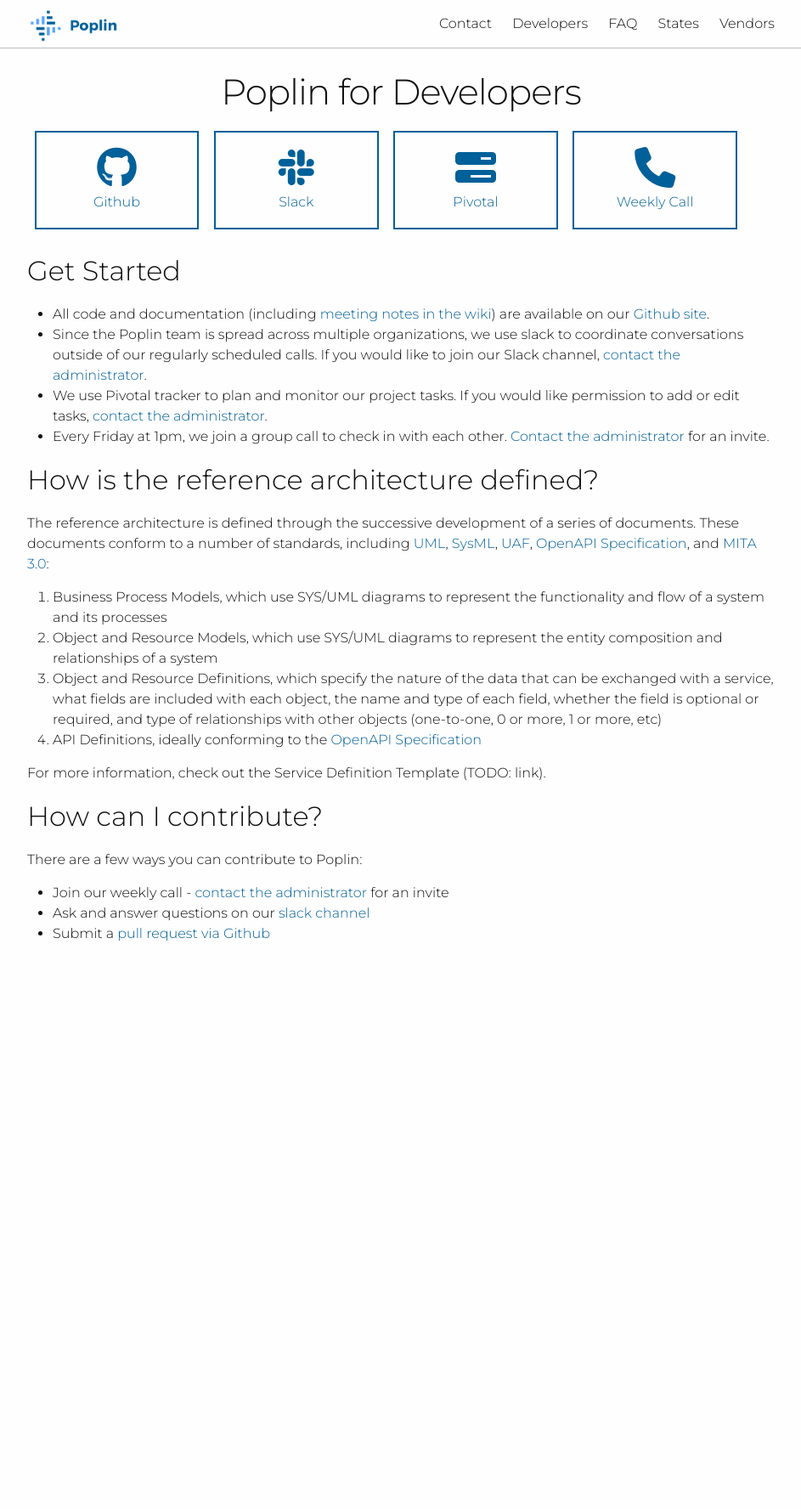
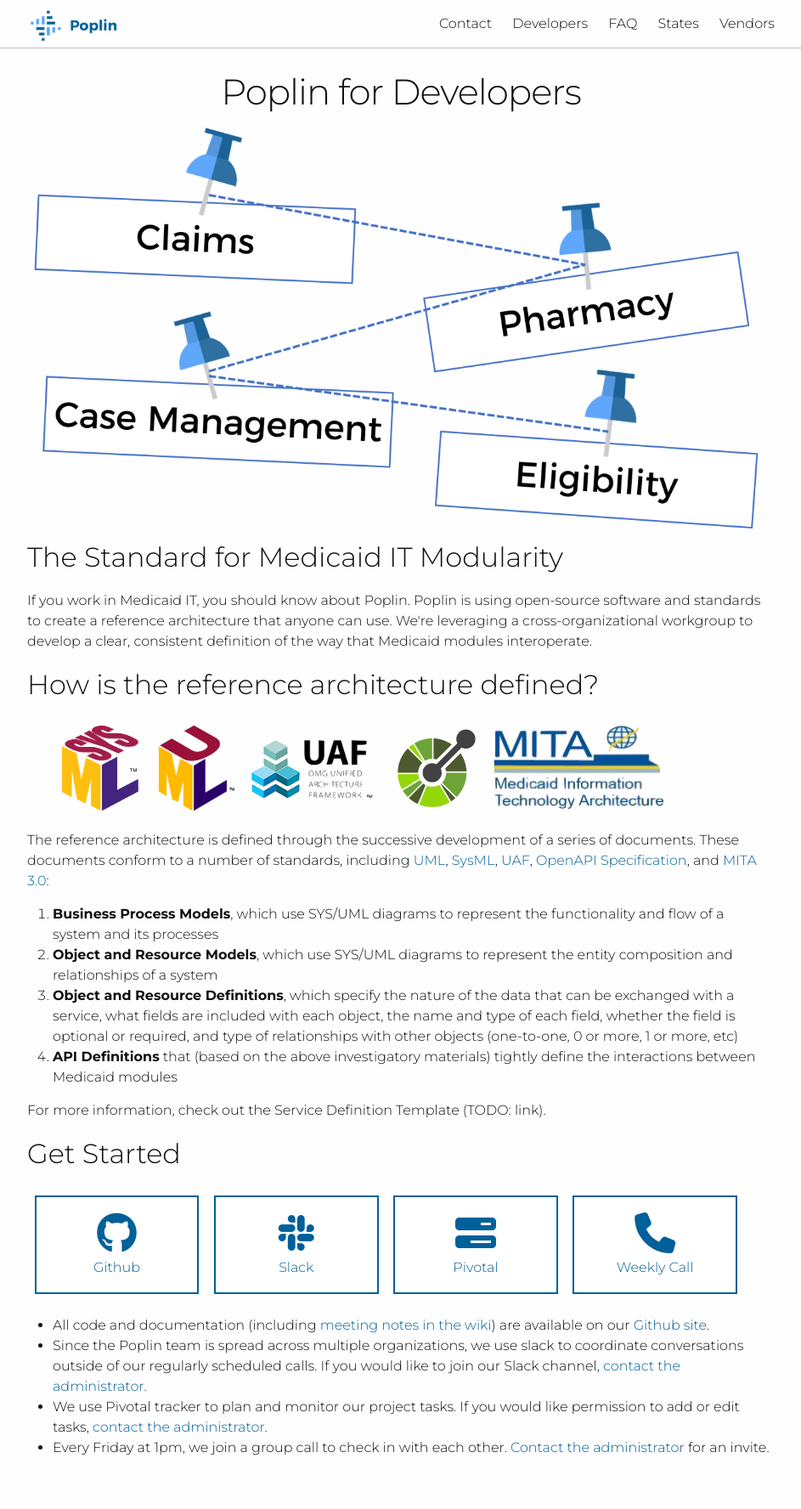
Before and after one commit to MITA-Governance-Board/Poplin, a Jekyll site: the page built from developers.html, in a window 1280 px wide. Shown: the whole page at 85% size, without its empty margins (168-1111 px from the left). Built offline with Jekyll 4.4.1, drawn with Linux system fonts in a browser that asks for light colours; nearby versions of some CDN libraries; before the commit the page ends 1171 px from its top, so only the background shows below that.

Commit message:
Modfiy content for developer page

```diff
--- a/_sass/_theme.scss
+++ b/_sass/_theme.scss
@@ -26,6 +26,7 @@
     float: left;
     text-align: center;
     font-size: 1.2em;
+    background: white;
     &:hover {
       text-decoration: none;
       color: $brand-color-bright;
@@ -51,6 +52,7 @@
     float: left;
     text-align: center;
     font-size: 1em;
+    background: white;
     &:hover {
       text-decoration: none;
       color: $brand-color-bright;
@@ -69,3 +71,13 @@
 }
 
 // Contact
+
+// Developers
+.tech_logos li {
+  display: inline-block;
+  list-style: none;
+  padding: 1%;
+}
+.tech_logos img {
+  height: 100px;
+}
--- a/developers.html
+++ b/developers.html
@@ -6,6 +6,28 @@
 
 <h1 class="post-title">Poplin for Developers</h1>
 
+<img src='/images/pins.png' alt='diagram showing Poplin as the thread between modules' />
+<h2>The Standard for Medicaid IT Modularity</h2>
+<p>If you work in Medicaid IT, you should know about Poplin. Poplin is using open-source software and standards to create a reference architecture that anyone can use.  We're leveraging a cross-organizational workgroup to develop a clear, consistent definition of the way that Medicaid modules interoperate.</p>
+
+<h2>How is the reference architecture defined?</h2>
+<ul class='tech_logos'>
+  <li><a href="http://www.omg.org/spec/SysML/"><img src='/images/sysml.png' alt='sysml logo' /></a>
+  <li><a href="http://www.omg.org/spec/UML/"><img src='/images/uml.png' alt='uml logo' /></a>
+  <li><a href="http://www.omg.org/spec/UAF/"><img src='/images/uaf.png' alt='uaf logo' /></a>
+  <li><a href="https://github.com/OAI/OpenAPI-Specification"><img src='/images/openapi.png' alt='openapi logo' /></a>
+  <li><a href="https://www.medicaid.gov/medicaid/data-and-systems/mita/mita-30/index.html"><img src='/images/mita.png' alt='mita logo' /></a>
+</ul>
+<p>The reference architecture is defined through the successive development of a series of documents.  These documents conform to a number of standards, including <a href="http://www.omg.org/spec/UML/">UML</a>, <a href="http://www.omg.org/spec/SysML/">SysML</a>, <a href="http://www.omg.org/spec/UAF/">UAF</a>, <a href="https://github.com/OAI/OpenAPI-Specification">OpenAPI Specification</a>, and <a href="https://www.medicaid.gov/medicaid/data-and-systems/mita/mita-30/index.html">MITA 3.0</a>:</p>
+<ol>
+  <li><strong>Business Process Models</strong>, which use SYS/UML diagrams to represent the functionality and flow of a system and its processes
+  <li><strong>Object and Resource Models</strong>, which use SYS/UML diagrams to represent the entity composition and relationships of a system
+  <li><strong>Object and Resource Definitions</strong>, which specify the nature of the data that can be exchanged with a service, what fields are included with each object, the name and type of each field, whether the field is optional or required, and type of relationships with other objects (one-to-one, 0 or more, 1 or more, etc)
+  <li><strong>API Definitions</strong> that (based on the above investigatory materials) tightly define the interactions between Medicaid modules
+</ol>
+<p>For more information, check out the Service Definition Template (TODO: link).</p>
+
+<h2>Get Started</h2>
 <div class="block-container-4">
   <a href="https://github.com/MITA-Governance-Board/Poplin">
     <i class="fa fa-github"></i><br>Github
@@ -20,29 +42,9 @@
     <i class="fa fa-phone"></i><br>Weekly Call
   </a>
 </div>
-
-<h2>Get Started</h2>
 <ul>
   <li>All code and documentation (including <a href="https://github.com/MITA-Governance-Board/Poplin/wiki">meeting notes in the wiki</a>) are available on our <a href="https://github.com/MITA-Governance-Board/Poplin">Github site</a>.
   <li>Since the Poplin team is spread across multiple organizations, we use slack to coordinate conversations outside of our regularly scheduled calls.  If you would like to join our Slack channel, <a href="mailto:team@projectpoplin.org?Subject=Slack%20Access%20for%20Poplin">contact the administrator</a>.
   <li>We use Pivotal tracker to plan and monitor our project tasks. If you would like permission to add or edit tasks, <a href="mailto:team@projectpoplin.org?Subject=Pivotal%20Access%20for%20Poplin">contact the administrator</a>.
   <li>Every Friday at 1pm, we join a group call to check in with each other. <a href="mailto:team@projectpoplin.org?Subject=Join%20Weekly%20Poplin%20Call">Contact the administrator</a> for an invite.
 </ul>
-
-<h2>How is the reference architecture defined?</h2>
-<p>The reference architecture is defined through the successive development of a series of documents.  These documents conform to a number of standards, including <a href="http://www.omg.org/spec/UML/">UML</a>, <a href="http://www.omg.org/spec/SysML/">SysML</a>, <a href="http://www.omg.org/spec/UAF/">UAF</a>, <a href="https://github.com/OAI/OpenAPI-Specification">OpenAPI Specification</a>, and <a href="https://www.medicaid.gov/medicaid/data-and-systems/mita/mita-30/index.html">MITA 3.0</a>:</p>
-<ol>
-  <li>Business Process Models, which use SYS/UML diagrams to represent the functionality and flow of a system and its processes
-  <li>Object and Resource Models, which use SYS/UML diagrams to represent the entity composition and relationships of a system
-  <li>Object and Resource Definitions, which specify the nature of the data that can be exchanged with a service, what fields are included with each object, the name and type of each field, whether the field is optional or required, and type of relationships with other objects (one-to-one, 0 or more, 1 or more, etc)
-  <li>API Definitions, ideally conforming to the <a href="https://github.com/OAI/OpenAPI-Specification">OpenAPI Specification</a>
-</ol>
-<p>For more information, check out the Service Definition Template (TODO: link).</p>
-
-<h2>How can I contribute?</h2>
-<p>There are a few ways you can contribute to Poplin:</p>
-<ul>
-  <li>Join our weekly call - <a href="mailto:team@projectpoplin.org?Subject=Join%20Weekly%20Poplin%20Call">contact the administrator</a> for an invite
-  <li>Ask and answer questions on our <a href="https://mita-rawg.slack.com">slack channel</a>
-  <li>Submit a <a href='https://github.com/MITA-Governance-Board/Poplin/pulls'>pull request via Github</a>
-</ul>
--- a/states.html
+++ b/states.html
@@ -6,9 +6,9 @@
 
 <h1 class="post-title">Poplin for States</h1>
 
-<img src='/images/pins.png' alt='diagram showing Poplin as the thread between modules' />
+<img src='/images/thread.png' alt='diagram showing Poplin as the thread between two modules' />
 <h2>Poplin is the thread between modules</h2>
-<p>Poplin's standardized definition of data standards and data transfer methods enables modularity by allowing vendors to focus on individual modules, rather than having to build an entire MMIS system.  When your Claims module knows exactly how to communicate with your Pharmacy module, you don't have to worry about being locked into a single vendor.</p>
+<p>Poplin's standardized definition of data formats and data transfer methods enables modularity by allowing vendors to focus on individual modules, rather than having to build an entire MMIS system.  When your Claims module knows exactly how to communicate with your Pharmacy module, you don't have to worry about being locked into a single vendor.</p>
 
 <h2>Get Involved</h2>
 <p>There are a few ways you can contribute to Poplin:</p>
--- a/vendors.html
+++ b/vendors.html
@@ -5,10 +5,10 @@
 ---
 
 <h1 class="post-title">Poplin for Vendors</h1>
-<img src='/images/your_module.png' alt='diagram showing your module here in a field of cross-weave' />
+<img src='/images/your_module.png' alt='diagram showing your module here in a field of cross-weave' style='margin-bottom:2em' />
 
 <h2>Don't sweat the data transfer</h2>
-<p>Poplin's standardized definition of data standards and data transfer methods enables modularity by allowing vendors to focus on individual modules, rather than having to build an entire MMIS system. We know that every state has its own way of implementing Medicaid.  That's why we're building Poplin - we want you to focus on the business process and let Poplin define the way those modules talk to each other.</p>
+<p>Poplin's standardized definition of data formats and data transfer methods enables modularity by allowing vendors to focus on individual modules, rather than having to build an entire MMIS system. We know that every state has its own way of implementing Medicaid.  That's why we're building Poplin - we want you to focus on the business process and let Poplin define the way those modules talk to each other.</p>
 
 <h2>Get Involved</h2>
 <p>There are a few ways you can contribute to Poplin:</p>
```
Also changed, not shown: images/mita.png (added), images/openapi.png (added), images/sysml.png (added), images/thread.png (added), images/uaf.png (added), images/uml.png (added).
